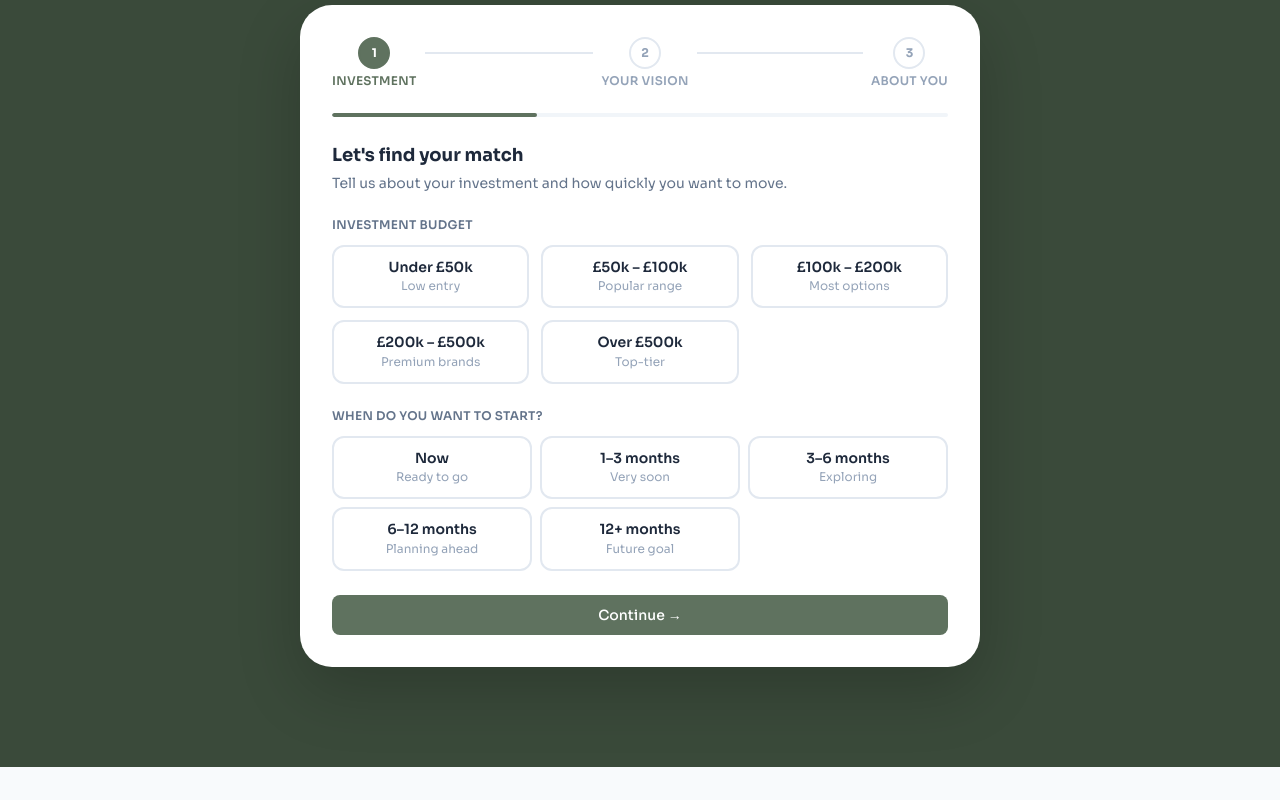
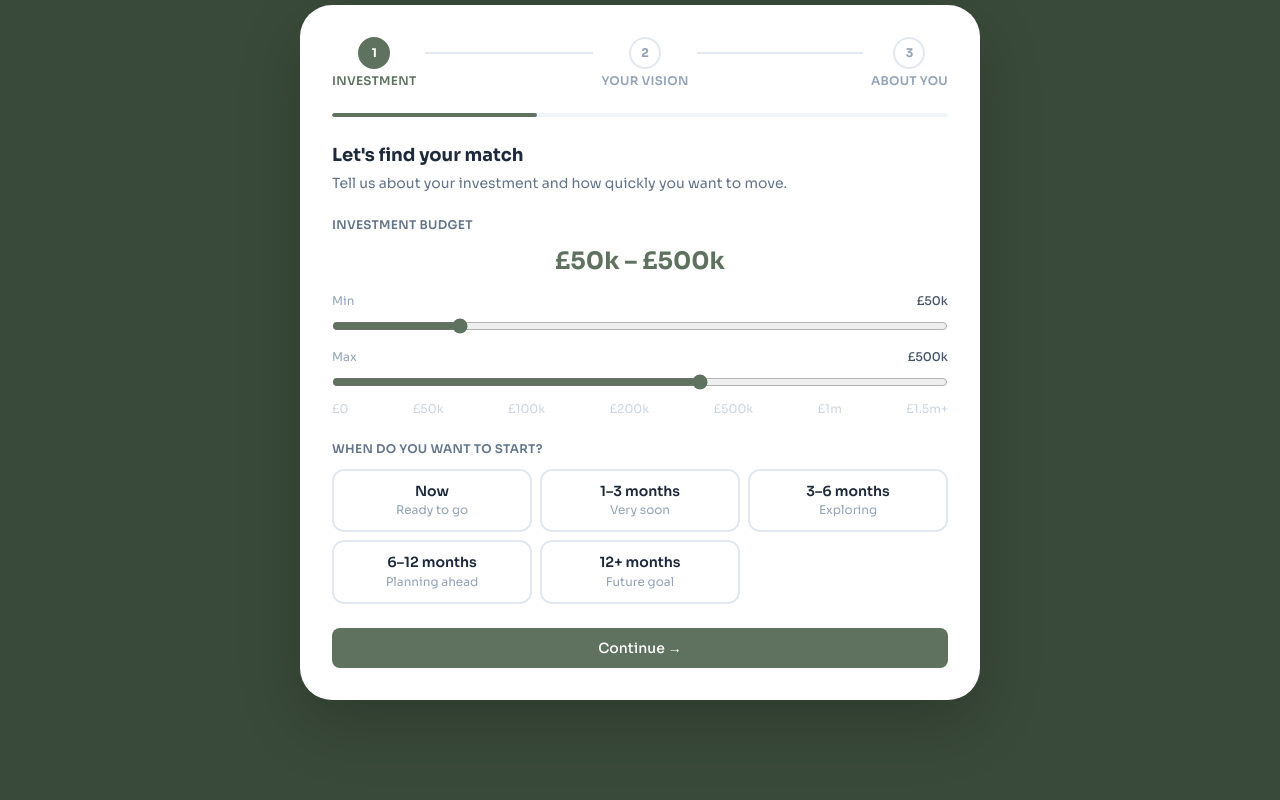
Before and after one commit to franchisefoundry/website, a Next.js app in the folder portal/: page /get-matched in a window 1280 px wide. Shown: the part 721-1521 px from the top of the page. Before the commit the page ends 1488 px from the top, so only its background shows below. Built offline with nearby package versions, Linux system fonts and the light colour scheme.

Commit message:
Quiz and Email

```diff
--- a/portal/app/(public)/get-matched/QuizForm.tsx
+++ b/portal/app/(public)/get-matched/QuizForm.tsx
@@ -7,14 +7,14 @@ import { UK_CITIES } from '@/lib/supabase/types'
 const TOTAL_STEPS = 3
 const STEP_LABELS = ['Investment', 'Your Vision', 'About You']
 
-type Budget = { min: number; max: number; label: string; sub: string }
-const BUDGETS: Budget[] = [
-  { min: 0,      max: 50000,   label: 'Under £50k',    sub: 'Low entry' },
-  { min: 50000,  max: 100000,  label: '£50k – £100k',  sub: 'Popular range' },
-  { min: 100000, max: 200000,  label: '£100k – £200k', sub: 'Most options' },
-  { min: 200000, max: 500000,  label: '£200k – £500k', sub: 'Premium brands' },
-  { min: 500000, max: 1500000, label: 'Over £500k',    sub: 'Top-tier' },
-]
+const BUDGET_POINTS = [0, 50000, 100000, 200000, 500000, 1000000, 1500000]
+const BUDGET_LABELS = ['£0', '£50k', '£100k', '£200k', '£500k', '£1m', '£1.5m+']
+
+function formatBudget(v: number) {
+  if (v === 0) return '£0'
+  if (v >= 1000000) return `£${(v / 1000000).toFixed(v % 1000000 === 0 ? 0 : 1)}m`
+  return `£${v / 1000}k`
+}
 
 const TIMELINES = [
   { value: '3',  label: 'Now',         sub: 'Ready to go' },
@@ -25,7 +25,8 @@ const TIMELINES = [
 ]
 
 type FormData = {
-  budget: Budget | null
+  budget_min_idx: number
+  budget_max_idx: number
   timelineLabel: string
   timeline_months: string
   operator_model: string
@@ -38,7 +39,8 @@ type FormData = {
 }
 
 const initial: FormData = {
-  budget: null,
+  budget_min_idx: 1,  // £50k
+  budget_max_idx: 4,  // £500k
   timelineLabel: '',
   timeline_months: '',
   operator_model: '',
@@ -110,14 +112,14 @@ export default function QuizForm() {
 
   function validateStep(): string | null {
     if (step === 1) {
-      if (!data.budget) return 'Please select your investment budget.'
+      if (data.budget_min_idx >= data.budget_max_idx) return 'Please set a valid budget range (min must be less than max).'
       if (!data.timeline_months) return 'Please select your timeline.'
     }
     if (step === 2) {
       if (!data.operator_model) return 'Please select how you plan to run the business.'
-      if (!data.experience) return 'Please select your experience level.'
     }
     if (step === 3) {
+      if (!data.experience) return 'Please select your business background.'
       if (data.preferred_locations.length === 0 && !data.other_location.trim())
         return 'Please select at least one location or enter your preferred area.'
     }
@@ -141,10 +143,8 @@ export default function QuizForm() {
     if (err) { setError(err); return }
 
     const params = new URLSearchParams()
-    if (data.budget) {
-      params.set('bmin', String(data.budget.min))
-      params.set('bmax', String(data.budget.max))
-    }
+    params.set('bmin', String(BUDGET_POINTS[data.budget_min_idx]))
+    params.set('bmax', String(BUDGET_POINTS[data.budget_max_idx]))
     params.set('op', data.operator_model)
     params.set('exp', data.experience)
     params.set('ft', String(data.full_time_available))
@@ -235,12 +235,59 @@ export default function QuizForm() {
 
                 <div>
                   <p className="text-xs font-semibold text-slate-500 uppercase tracking-wide mb-3">Investment Budget</p>
-                  <div className="grid grid-cols-2 sm:grid-cols-3 gap-2 sm:gap-3">
-                    {BUDGETS.map(b => (
-                      <Tile key={b.label} label={b.label} sub={b.sub}
-                        selected={data.budget?.label === b.label}
-                        onClick={() => set('budget', b)} />
-                    ))}
+                  {/* Selected range display */}
+                  <div className="text-center mb-4">
+                    <span className="text-2xl font-bold text-brand-green">
+                      {formatBudget(BUDGET_POINTS[data.budget_min_idx])}
+                      {' – '}
+                      {data.budget_max_idx === BUDGET_POINTS.length - 1
+                        ? '£1.5m+'
+                        : formatBudget(BUDGET_POINTS[data.budget_max_idx])}
+                    </span>
+                  </div>
+                  {/* Min slider */}
+                  <div className="mb-3">
+                    <div className="flex justify-between text-xs text-slate-400 mb-1">
+                      <span>Min</span>
+                      <span className="font-medium text-slate-600">{formatBudget(BUDGET_POINTS[data.budget_min_idx])}</span>
+                    </div>
+                    <input type="range" min={0} max={BUDGET_POINTS.length - 2} step={1}
+                      value={data.budget_min_idx}
+                      onChange={e => {
+                        const v = Number(e.target.value)
+                        setData(prev => ({
+                          ...prev,
+                          budget_min_idx: v,
+                          budget_max_idx: v >= prev.budget_max_idx ? v + 1 : prev.budget_max_idx,
+                        }))
+                      }}
+                      className="w-full accent-brand-green h-2 cursor-pointer"
+                    />
+                  </div>
+                  {/* Max slider */}
+                  <div>
+                    <div className="flex justify-between text-xs text-slate-400 mb-1">
+                      <span>Max</span>
+                      <span className="font-medium text-slate-600">
+                        {data.budget_max_idx === BUDGET_POINTS.length - 1 ? '£1.5m+' : formatBudget(BUDGET_POINTS[data.budget_max_idx])}
+                      </span>
+                    </div>
+                    <input type="range" min={1} max={BUDGET_POINTS.length - 1} step={1}
+                      value={data.budget_max_idx}
+                      onChange={e => {
+                        const v = Number(e.target.value)
+                        setData(prev => ({
+                          ...prev,
+                          budget_max_idx: v,
+                          budget_min_idx: v <= prev.budget_min_idx ? v - 1 : prev.budget_min_idx,
+                        }))
+                      }}
+                      className="w-full accent-brand-green h-2 cursor-pointer"
+                    />
+                  </div>
+                  {/* Tick labels */}
+                  <div className="flex justify-between text-xs text-slate-300 mt-2">
+                    {BUDGET_LABELS.map(l => <span key={l}>{l}</span>)}
                   </div>
                 </div>
 
--- a/portal/app/api/admin/franchisors/[id]/invite/route.ts
+++ b/portal/app/api/admin/franchisors/[id]/invite/route.ts
@@ -52,15 +52,20 @@ export async function POST(
         return NextResponse.json({ error: 'Could not find or create user.' }, { status: 500 })
       }
 
-      // Generate a fresh magic link so they receive an email
-      const { error: linkError } = await admin.auth.admin.generateLink({
-        type: 'magiclink',
+      // Send a magic link via the OTP (non-PKCE) flow so the email actually delivers
+      // Note: generateLink() does NOT send emails — it's for custom providers only
+      const { createClient: createAnonClient } = await import('@supabase/supabase-js')
+      const anonClient = createAnonClient(
+        process.env.NEXT_PUBLIC_SUPABASE_URL!,
+        process.env.NEXT_PUBLIC_SUPABASE_ANON_KEY!,
+        { auth: { flowType: 'implicit', autoRefreshToken: false, detectSessionInUrl: false } }
+      )
+      const { error: otpError } = await anonClient.auth.signInWithOtp({
         email,
-        options: { redirectTo },
+        options: { emailRedirectTo: redirectTo, shouldCreateUser: false },
       })
-
-      if (linkError) {
-        return NextResponse.json({ error: `Could not send login link: ${linkError.message}` }, { status: 500 })
+      if (otpError) {
+        return NextResponse.json({ error: `Could not send login link: ${otpError.message}` }, { status: 500 })
       }
     }
 
--- a/portal/app/api/admin/invite/route.ts
+++ b/portal/app/api/admin/invite/route.ts
@@ -26,13 +26,32 @@ export async function POST(request: Request) {
 
   const adminClient = createAdminClient()
 
+  const redirectTo = `${process.env.NEXT_PUBLIC_SITE_URL}/auth/confirm`
+
   const { error } = await adminClient.auth.admin.inviteUserByEmail(email, {
     data: { role, full_name: full_name ?? '' },
-    redirectTo: `${process.env.NEXT_PUBLIC_SITE_URL}/auth/callback`,
+    redirectTo,
   })
 
   if (error) {
-    return NextResponse.json({ error: error.message }, { status: 400 })
+    const alreadyExists = error.message.toLowerCase().includes('already')
+    if (!alreadyExists) {
+      return NextResponse.json({ error: error.message }, { status: 400 })
+    }
+    // Existing user — send a magic link via the OTP (non-PKCE) flow so the email actually delivers
+    const { createClient: createAnonClient } = await import('@supabase/supabase-js')
+    const anonClient = createAnonClient(
+      process.env.NEXT_PUBLIC_SUPABASE_URL!,
+      process.env.NEXT_PUBLIC_SUPABASE_ANON_KEY!,
+      { auth: { flowType: 'implicit', autoRefreshToken: false, detectSessionInUrl: false } }
+    )
+    const { error: otpError } = await anonClient.auth.signInWithOtp({
+      email,
+      options: { emailRedirectTo: redirectTo, shouldCreateUser: false },
+    })
+    if (otpError) {
+      return NextResponse.json({ error: `Could not send login link: ${otpError.message}` }, { status: 500 })
+    }
   }
 
   // Log the invite
--- a/portal/app/api/admin/leads/[id]/convert/route.ts
+++ b/portal/app/api/admin/leads/[id]/convert/route.ts
@@ -58,7 +58,18 @@ export async function POST(
     const { data: { users } } = await admin.auth.admin.listUsers()
     authUserId = users.find(u => u.email === typedLead.email)?.id
     if (authUserId) {
-      await admin.auth.admin.generateLink({ type: 'magiclink', email: typedLead.email, options: { redirectTo } })
+      // Send a magic link via OTP (non-PKCE) flow so the email actually delivers
+      // Note: generateLink() does NOT send emails — it's for custom providers only
+      const { createClient: createAnonClient } = await import('@supabase/supabase-js')
+      const anonClient = createAnonClient(
+        process.env.NEXT_PUBLIC_SUPABASE_URL!,
+        process.env.NEXT_PUBLIC_SUPABASE_ANON_KEY!,
+        { auth: { flowType: 'implicit', autoRefreshToken: false, detectSessionInUrl: false } }
+      )
+      await anonClient.auth.signInWithOtp({
+        email: typedLead.email,
+        options: { emailRedirectTo: redirectTo, shouldCreateUser: false },
+      })
     }
   }
 
--- a/portal/app/auth/callback/route.ts
+++ b/portal/app/auth/callback/route.ts
@@ -4,21 +4,18 @@ import { createServerClient } from '@supabase/ssr'
 export async function GET(request: NextRequest) {
   const { searchParams } = new URL(request.url)
   const code = searchParams.get('code')
+  const token_hash = searchParams.get('token_hash')
+  const type = searchParams.get('type') as 'invite' | 'recovery' | 'email' | 'magiclink' | null
 
-  // Use NEXT_PUBLIC_SITE_URL as the most reliable base URL.
-  // x-forwarded-host can be null on some Netlify deployments.
   const base =
     process.env.NODE_ENV === 'development'
       ? 'http://localhost:3001'
       : process.env.NEXT_PUBLIC_SITE_URL ?? `https://${request.headers.get('x-forwarded-host')}`
 
-  if (!code) {
-    return NextResponse.redirect(`${base}/login?error=no_code`)
+  if (!code && !token_hash) {
+    return NextResponse.redirect(`${base}/login?error=missing_token`)
   }
 
-  // Create the redirect response BEFORE running the exchange so we can
-  // write session cookies directly onto it (cookies set on cookieStore are
-  // NOT automatically transferred onto a NextResponse.redirect object).
   const response = NextResponse.redirect(`${base}/setup-account`)
 
   const supabase = createServerClient(
@@ -39,13 +36,16 @@ export async function GET(request: NextRequest) {
     }
   )
 
-  const { error } = await supabase.auth.exchangeCodeForSession(code)
-
-  if (error) {
-    // Include the error in the URL so we can see exactly what went wrong
-    return NextResponse.redirect(
-      `${base}/login?error=${encodeURIComponent(error.message)}`
-    )
+  if (token_hash && type) {
+    const { error } = await supabase.auth.verifyOtp({ token_hash, type })
+    if (error) {
+      return NextResponse.redirect(`${base}/login?error=${encodeURIComponent(error.message)}`)
+    }
+  } else if (code) {
+    const { error } = await supabase.auth.exchangeCodeForSession(code)
+    if (error) {
+      return NextResponse.redirect(`${base}/login?error=${encodeURIComponent(error.message)}`)
+    }
   }
 
   return response
```
